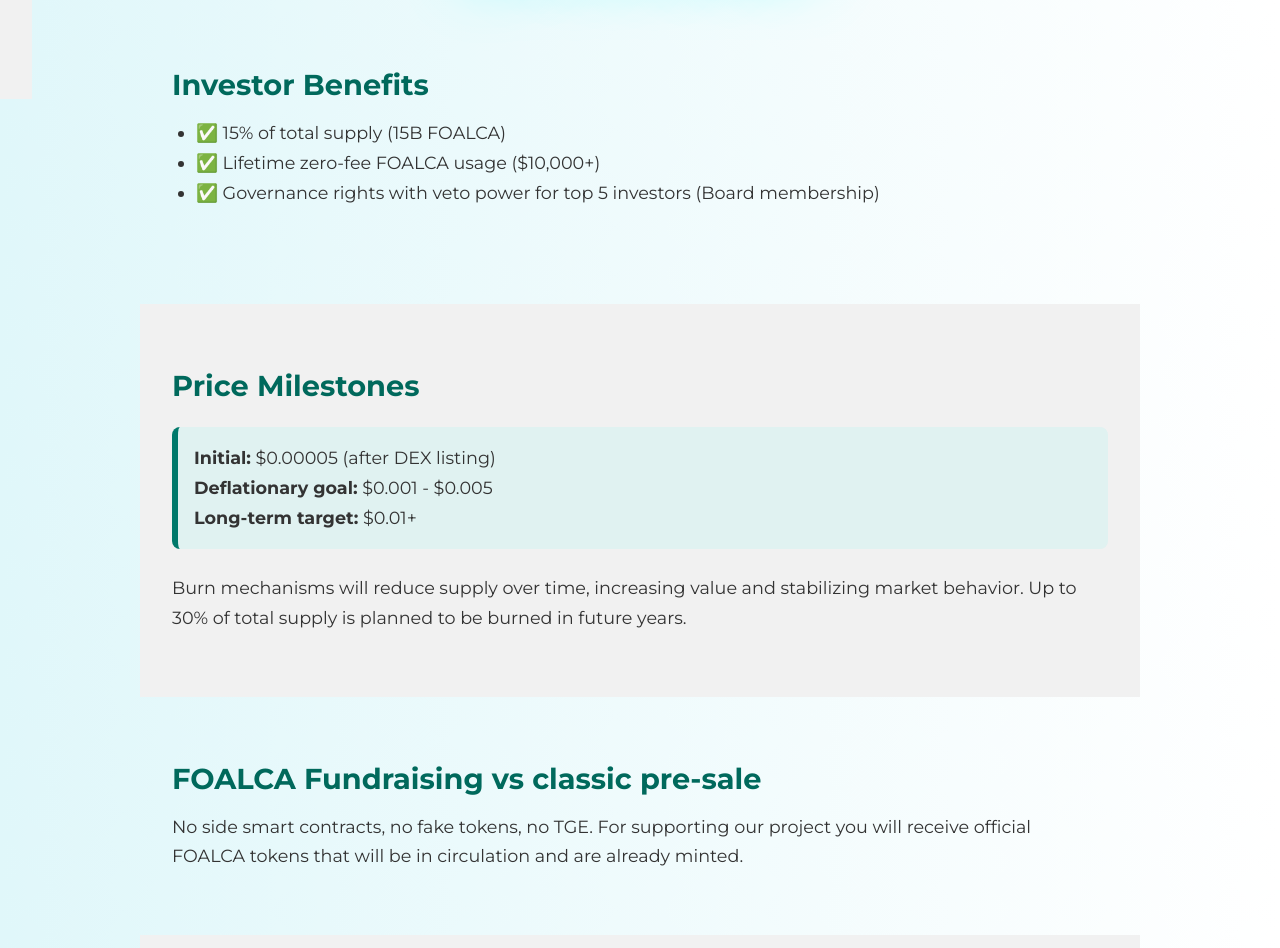
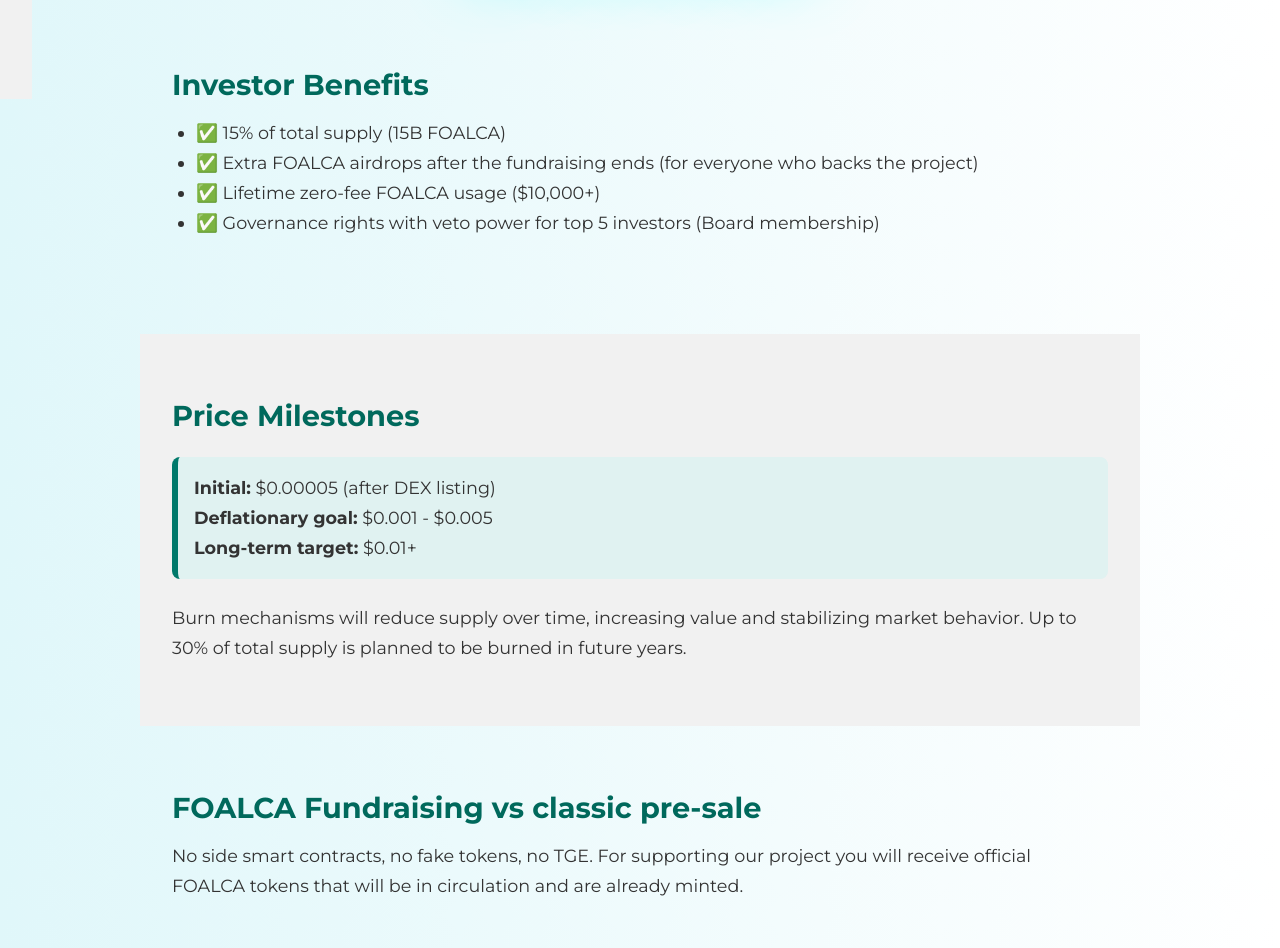
Before and after one commit to lucas-devop/foalca-website, a plain HTML site: page frontend/fundraising-offers.html in a window 1280 px wide. Shown: the part 1189-2137 px from the top of the page. Drawn offline with Linux system fonts and the light colour scheme.

Commit message:
Update fundraising-offers.html

```diff
--- a/frontend/fundraising-offers.html
+++ b/frontend/fundraising-offers.html
@@ -280,6 +280,7 @@
     <h2>Investor Benefits</h2>
     <ul>
       <li>✅ 15% of total supply (15B FOALCA)</li>
+      <li>✅ Extra FOALCA airdrops after the fundraising ends (for everyone who backs the project)</li>
       <li>✅ Lifetime zero-fee FOALCA usage ($10,000+)</li>
       <li>✅ Governance rights with veto power for top 5 investors (Board membership)</li>
     </ul>
```
